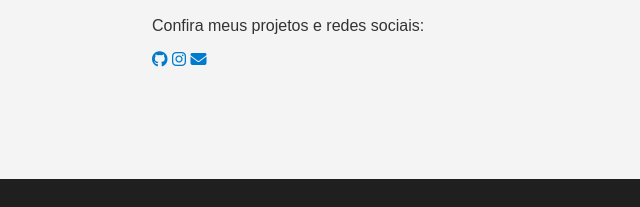
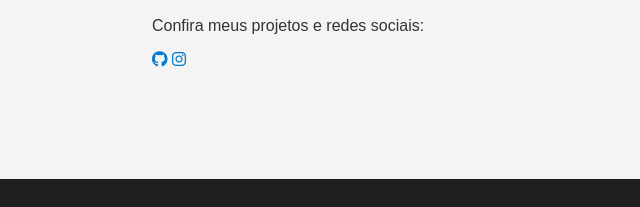
Before and after one commit to Satheuss/Satheuss.github.io, a plain HTML site: page index.html in a window 1280 px wide. Shown: the part 500-707 px from the top of the page, 88-728 px from the left. Drawn offline with Linux system fonts and the light colour scheme.

Commit message:
index.html

```diff
--- a/index.html
+++ b/index.html
@@ -38,9 +38,6 @@
         <a href="https://www.instagram.com/satheus._/" target="_blank" title="Instagram">
           <i class="fab fa-instagram"></i>
         </a>
-        <a href="mailto:matheusscosta0806@gmail.com" title="E-mail">
-          <i class="fas fa-envelope"></i>
-        </a>
       </div>
     </section>
   </main>
```
